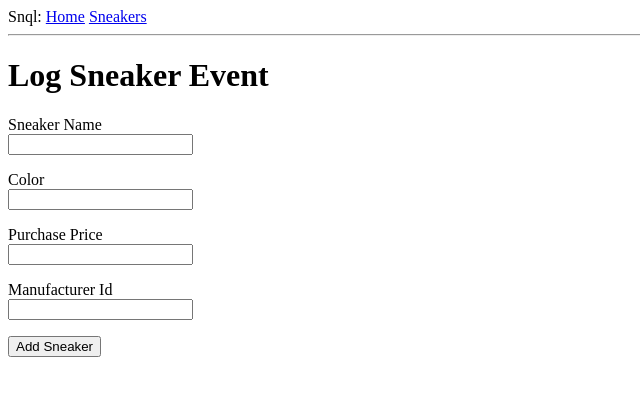
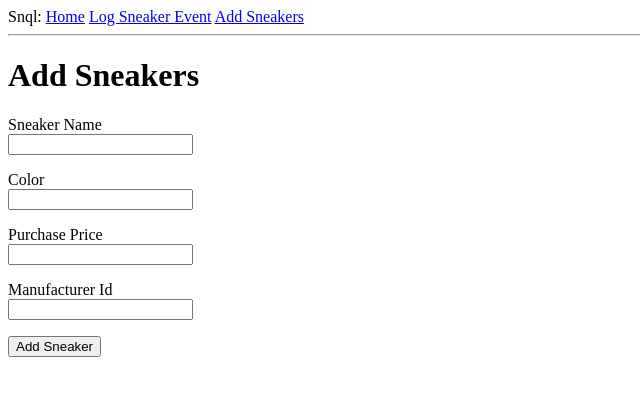
Before and after one commit to gagejustins/snql, a Flask app: page /sneakers-catalog in a window 1280 px wide. Shown: the top 396 px of the page, without its empty margins (0-640 px from the left). Run offline with Flask 2, Linux system fonts and the light colour scheme.

Commit message:
add link to catalog

```diff
--- a/app/templates/base.html
+++ b/app/templates/base.html
@@ -10,7 +10,8 @@
         <div>
             Snql:
             <a href="{{ url_for('index') }}">Home</a>
-            <a href="{{ url_for('log_sneaker_event') }}">Sneakers</a>
+            <a href="{{ url_for('log_sneaker_event') }}">Log Sneaker Event</a>
+            <a href="{{ url_for('add_sneaker') }}">Add Sneakers</a>
         </div>
         <hr>
         {% with messages = get_flashed_messages() %}
--- a/app/templates/sneaker_catalog.html
+++ b/app/templates/sneaker_catalog.html
@@ -1,7 +1,7 @@
 {% extends "base.html" %}
 
 {% block content %}
-    <h1>Log Sneaker Event</h1>
+    <h1>Add Sneakers</h1>
     <form action="" method="post" novalidate>
         {{ form.hidden_tag() }}
         <p>
```
